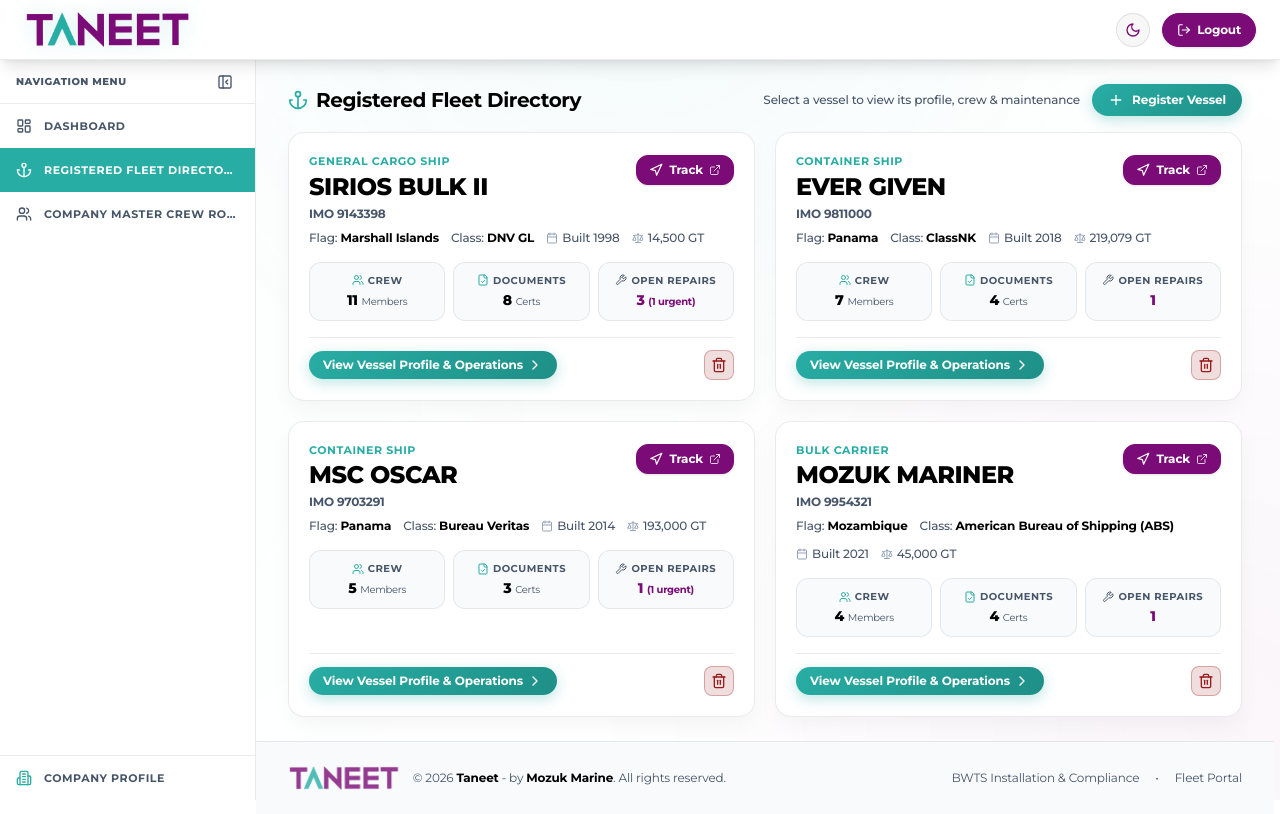
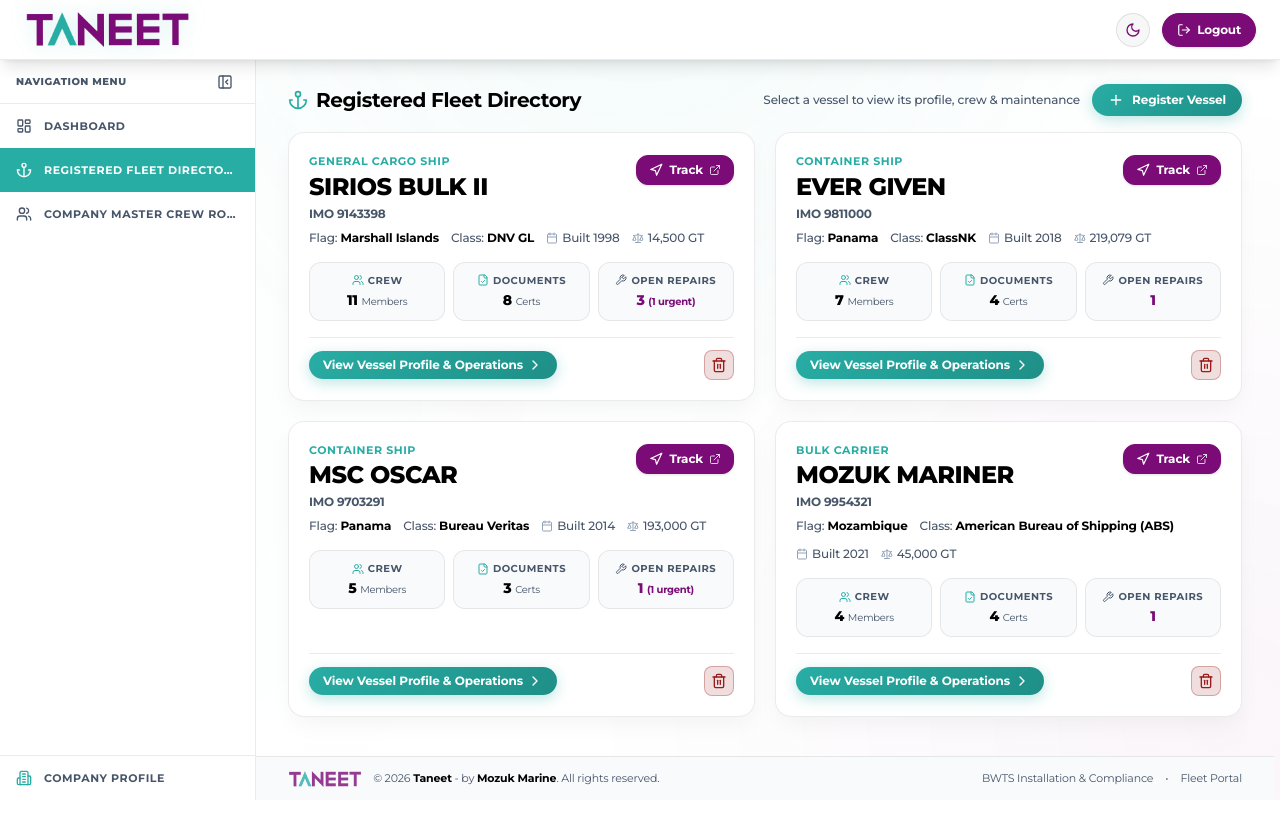
Before and after one commit to Drakhtar359/app-mozuk-marine, a React (Vite) app: page / in a window 1280 px wide. Built offline with nearby package versions, Linux system fonts and the light colour scheme.

Commit message:
Match footer height (h-11) to Company Profile tab in navigation bar

```diff
--- a/src/App.tsx
+++ b/src/App.tsx
@@ -1071,22 +1071,22 @@ export function App() {
           </div>
         </main>
 
-        {/* Footer matching marine.mozuk.net */}
-        <footer className="border-t border-[var(--color-glass-border)] bg-[var(--color-bg-alt)] py-6 px-5 xl:px-8 2xl:px-10 text-xs text-[var(--text-muted)]">
-          <div className="w-full max-w-[1920px] mx-auto flex flex-col md:flex-row items-center justify-between gap-4">
-            <div className="flex items-center gap-3">
+        {/* Footer matching Company Profile tab height (h-11) */}
+        <footer className="h-11 shrink-0 flex items-center border-t border-[var(--color-glass-border)] bg-[var(--color-bg-alt)] px-5 xl:px-8 2xl:px-10 text-[11px] text-[var(--text-muted)]">
+          <div className="w-full max-w-[1920px] mx-auto flex items-center justify-between gap-4">
+            <div className="flex items-center gap-2.5 truncate">
               <img
                 src="/taneet-logo.png"
                 alt="Taneet Logo"
-                className="h-6 w-auto opacity-80"
+                className="h-4 w-auto opacity-80 shrink-0"
                 onError={(e) => { (e.target as HTMLElement).style.display = 'none'; }}
               />
-              <div>
+              <div className="truncate">
                 © 2026 <strong className="text-[var(--text-main)]">Taneet</strong> - by <strong className="text-[var(--text-main)]">Mozuk Marine</strong>. All rights reserved.
               </div>
             </div>
 
-            <div className="flex items-center gap-4 text-[var(--text-muted)]">
+            <div className="flex items-center gap-3 text-[var(--text-muted)] shrink-0">
               <span>BWTS Installation & Compliance</span>
               <span>•</span>
               <span>Fleet Portal</span>
```
